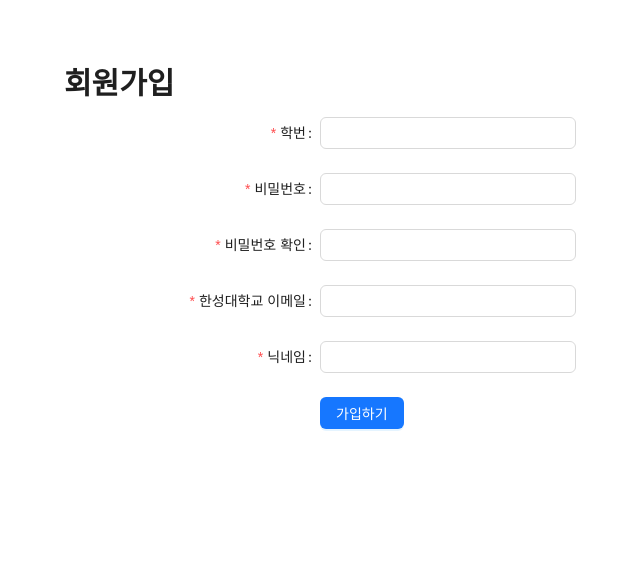
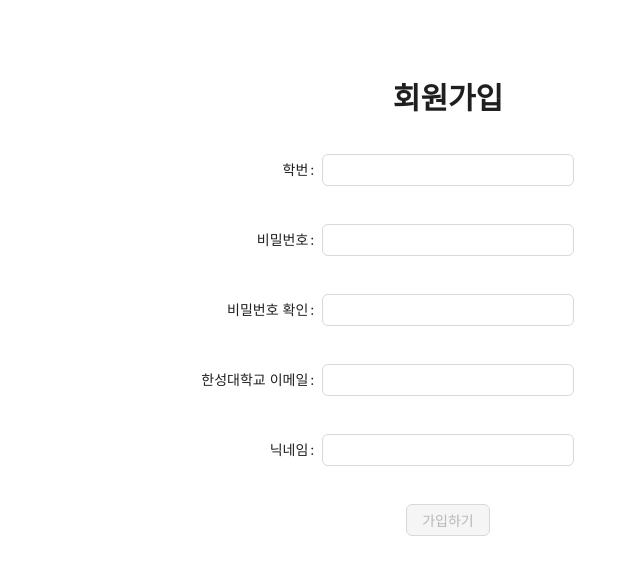
Before and after one commit to srp0114/ProjectMate, a React (Create React App) app in the folder client/projectmate/: page /register in a window 1280 px wide. Shown: the top 574 px of the page, without its empty margins (192-832 px from the left). Built offline with nearby package versions, Linux system fonts and the light colour scheme; the HTML template or start-up script is replaced by a standard one; a web font is replaced by a local one.

Commit message:
유효성 검사, css 수정

```diff
--- a/client/projectmate/src/components/css/Details.css
+++ b/client/projectmate/src/components/css/Details.css
@@ -49,6 +49,19 @@
   color: black;
 }
 
+.register {
+  text-align: center;
+  padding:15px;
+}
+
+.form {
+  padding:7px;
+}
+
+.submitBtn {
+  padding:7px;
+  text-align: center;
+}
 /* 댓글용 */
 .comment{
   border-bottom: 1px solid rgb(184, 194, 204);
--- a/client/projectmate/src/components/pages/Register.js
+++ b/client/projectmate/src/components/pages/Register.js
@@ -1,16 +1,38 @@
-import {React, useState} from 'react';
-import { Typography, Button, Modal, Checkbox, Form, Input } from 'antd';
+import React, {useEffect, useState} from 'react';
+import { Typography, Button, Modal, Form, Input } from 'antd';
 import axios from 'axios';
 import "../css/Details.css"
 
-const { Title, Text } = Typography;
+const { Title } = Typography;
 
-function App() {
-  const [studentID, setStudentID] = useState("");
+const Register = () => {
+  const [StudentID, setStudentID] = useState("");
   const [Password, setPassword] = useState("");
   const [CheckedPassword, setCheckedPassword] = useState("");
   const [Email, setEmail] = useState("");
   const [Nickname, setNickname] = useState("");
+
+  const [StudentIdValid, setStudentIdValid] = useState(false);
+  const [PasswordValid, setPasswordValid] = useState(false);
+  const [CheckedPasswordValid, setCheckedPasswordValid] = useState(false);
+  const [EmailValid, setEmailValid] = useState(false);
+  const [NicknameValid, setNicknameValid] = useState(false);
+
+  const [StudentIdMessage, setNameMessage] = useState('')
+  const [PasswordMessage, setPasswordMessage] = useState('')
+  const [CheckedPasswordMessage, setCheckedPasswordMessage] = useState('')
+  const [EmailMessage, setEmailMessage] = useState('')
+  const [NicknameMessage, setNicknameMessage] = useState('')
+
+  const [NotAllow, setNotAllow] = useState(true);
+
+  useEffect(() => {
+    if (StudentIdValid && PasswordValid && CheckedPasswordValid && EmailValid && NicknameValid) {
+      setNotAllow(false);
+      return;
+    }
+    setNotAllow(true);
+  }, [StudentIdValid, PasswordValid, CheckedPasswordValid, EmailValid, NicknameValid]);
 
   const [isModalOpen, setIsModalOpen] = useState(false);
   const showModal = () => {
@@ -25,7 +47,7 @@ function App() {
   };
 
   var data = JSON.stringify({
-      studentId: studentID,
+      studentId: StudentID,
       email: Email,
       nickname: Nickname,
       password: Password,
@@ -63,24 +85,65 @@ function App() {
 
   const onStudentIDHandler = (event) => {
     setStudentID(event.currentTarget.value);
+    if (event.target.value.length < 2) {
+      setNameMessage('2자 이상 입력하세요.')
+      setStudentIdValid(false)
+    } else {
+      setNameMessage('')
+      setStudentIdValid(true)
+    }
   }
+
   const onPasswordHandler = (event) => {
     setPassword(event.currentTarget.value)
+    const regax = /^(?=.*[a-zA-Z])(?=.*[!@#$%^*+=-])(?=.*[0-9]).{8,25}$/
+    if (regax.test(event.target.value)) {
+      setPasswordMessage('')
+      setPasswordValid(true);
+    } else {
+      setPasswordMessage('영문자, 숫자, 특수문자 조합 8자 이상 입력하세요.')
+      setPasswordValid(false)
+    }
   }
+
   const onCheckedPasswordHandler = (event) => {
     setCheckedPassword(event.currentTarget.value);
+    if (event.target.value === Password) {
+      setCheckedPasswordMessage('')
+      setCheckedPasswordValid(true)
+    } else {
+      setCheckedPasswordMessage('비밀번호를 다시 확인해주세요.')
+      setCheckedPasswordValid(false)
+    }
   }
+
   const onEmailHandler = (event) => {
     setEmail(event.currentTarget.value);
+    const regex = /([\w-.]+)@((\[[0-9]{1,3}\.[0-9]{1,3}\.[0-9]{1,3}\.)|(([\w-]+\.)+))([a-zA-Z]{2,4}|[0-9]{1,3})(\]?)$/
+    if (regex.test(event.target.value)) {
+      setEmailMessage('');
+      setEmailValid(true);
+    } else {
+      setEmailMessage('이메일 형식을 맞춰주세요.');
+      setEmailValid(false);
+    }
   }
+
   const onNicknameHandler = (event) => {
     setNickname(event.currentTarget.value);
+    if (event.target.value.length < 2) {
+      setNicknameMessage('2자 이상 입력하세요.')
+      setNicknameValid(false)
+    } else {
+      setNicknameMessage('')
+      setNicknameValid(true)
+    }
   }
 
   return (
     <>
     <div className="posting">
-    <Title level={2}>회원가입</Title>
+    <Title level={2} className="register">회원가입</Title>
     <Form
       name="large"
       labelCol={{
@@ -94,80 +157,55 @@ function App() {
       }}
       onFinish={onFinish}
       onFinishFailed={onFinishFailed}
-      autoComplete="off"
+      autoComplete="on"
     >
-      <Form.Item
+      <Form.Item className="form"
         label="학번"
-        name="studentID"
-        rules={[
-          {
-            required: true,
-            message: '학번을 입력해주세요.',
-          },
-        ]}
+        name="StudentID"
       >
         <Input onChange={onStudentIDHandler}/>
+        {StudentIdMessage}
       </Form.Item>
 
-      <Form.Item
+      <Form.Item className="form"
         label="비밀번호"
         name="Password"
-        rules={[
-          {
-            required: true,
-            message: '비밀번호를 입력해주세요.',
-          },
-        ]}
       >
         <Input onChange={onPasswordHandler}/>
+        {PasswordMessage}
       </Form.Item>
 
-      <Form.Item
+      <Form.Item className="form"
         label="비밀번호 확인"
         name="CheckedPassword"
-        rules={[
-          {
-            required: true,
-            message: '비밀번호를 다시 입력해주세요.',
-          },
-        ]}
       >
         <Input onChange={onCheckedPasswordHandler}/>
+        {CheckedPasswordMessage}
       </Form.Item>
 
-      <Form.Item
+      <Form.Item className="form"
         label="한성대학교 이메일"
         name="Email"
-        rules={[
-          {
-            required: true,
-            message: '한성대학교 이메일을 입력해주세요.',
-          },
-        ]}
       >
         <Input onChange={onEmailHandler}/>
+        {EmailMessage}
       </Form.Item>
 
-      <Form.Item
+      <Form.Item className="form"rff
         label="닉네임"
         name="Nickname"
-        rules={[
-          {
-            required: true,
-            message: '닉네임을 입력해주세요.',
-          },
-        ]}
       >
         <Input onChange={onNicknameHandler}/>
+        {NicknameMessage}
       </Form.Item>
 
       <Form.Item
         wrapperCol={{
           offset: 8,
-          span: 16,
-        }}
+          span: 8,
+        }} className="submitBtn"
       >
-      <Button type="primary" htmlType="submit" onClick={submit}>
+      <Button type="primary" htmlType="submit" onClick={submit} disabled={NotAllow}>
         가입하기
       </Button>
       <Modal open={isModalOpen} onOk={handleOk} onCancel={handleCancel}>
@@ -181,4 +219,4 @@ function App() {
   );
 }
 
-export default App;
+export default Register;
```
